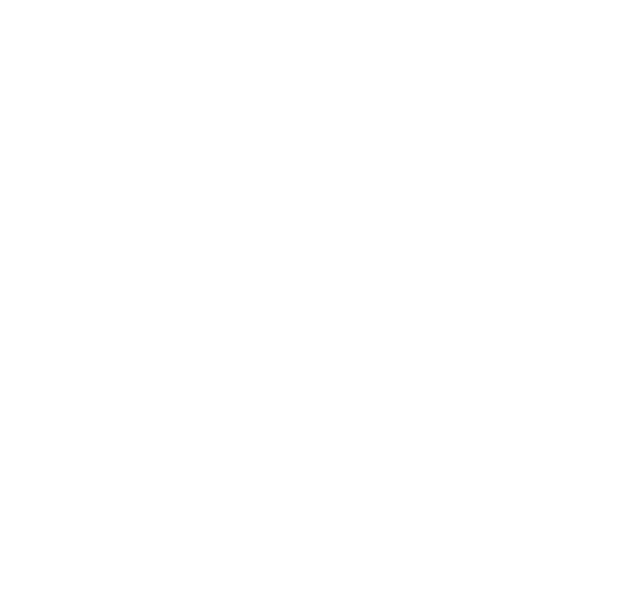
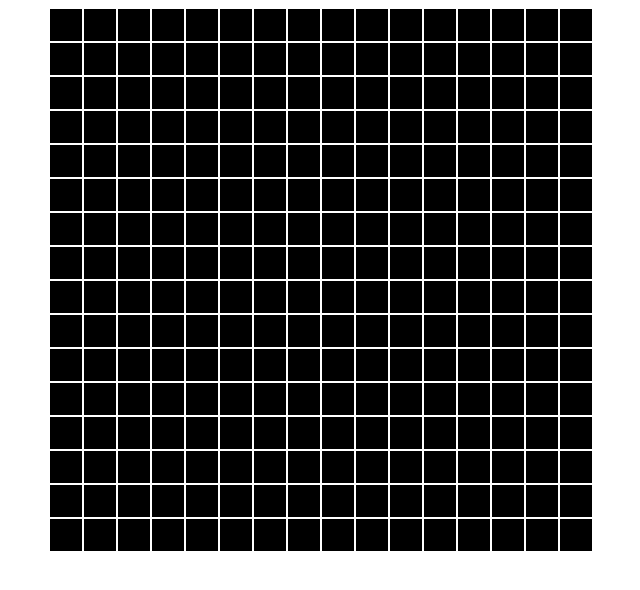
Before and after one commit to MisharyD/Etch-a-Sketch, a plain HTML site: page index.html in a window 1280 px wide. Shown: the whole page, without its empty margins (319-959 px from the left). Drawn offline with Linux system fonts and the light colour scheme.

Commit message:
cod some strange behaviour that needs to be looked at later

```diff
--- a/script.js
+++ b/script.js
@@ -1,19 +1,29 @@
 let container = document.querySelector(".container");
+let gridSize = 16;
 
 function initGrid()
 {
-    let gridSize = 16;
     for(let i=0; i<gridSize; i++)
     {
         let row = document.createElement("div")
         for(let j=0; j<gridSize; j++)
         {
-        let column = document.createElement("div");
-        column.setAttribute("id", i+"" + j)
-        column.classList.add("box")
-        column.setAttribute("style", "width: " + gridSize + "px;" + "height: " + gridSize + "px;")
-        row.appendChild(column);
+            let box = document.createElement("div");
+            box.setAttribute("id", i+"" + j)
+            box.classList.add("box")
+            box.setAttribute("style", "width: " + gridSize *2 + "px;" + "height: " + gridSize *2 + "px;")
+            row.appendChild(box);
         }
         container.appendChild(row);
     }
+    container.addEventListener("mouseover",changeColor);
 }
+
+initGrid();
+
+function changeColor(e)
+{
+    let box = e.target;
+    let randomColor = Math.floor(Math.random()*16777215).toString(16);
+    box.setAttribute("style", "background-color: " + randomColor);
+}
--- a/styles.css
+++ b/styles.css
@@ -2,7 +2,6 @@
 {
     display: flex;
     justify-content: center;
-    height:50vh;
     align-items: center;
 }
 
```
Lines whose indentation alone changed are shown as unchanged.
